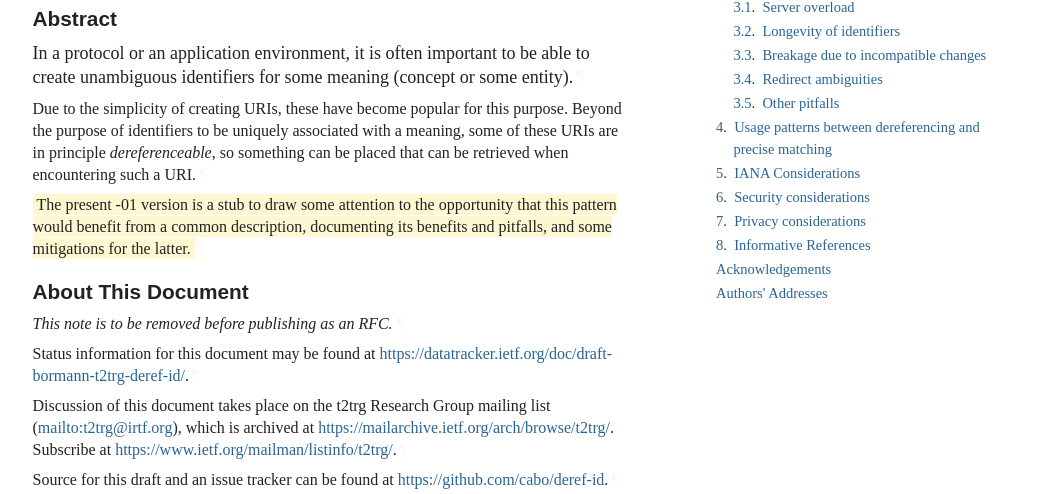
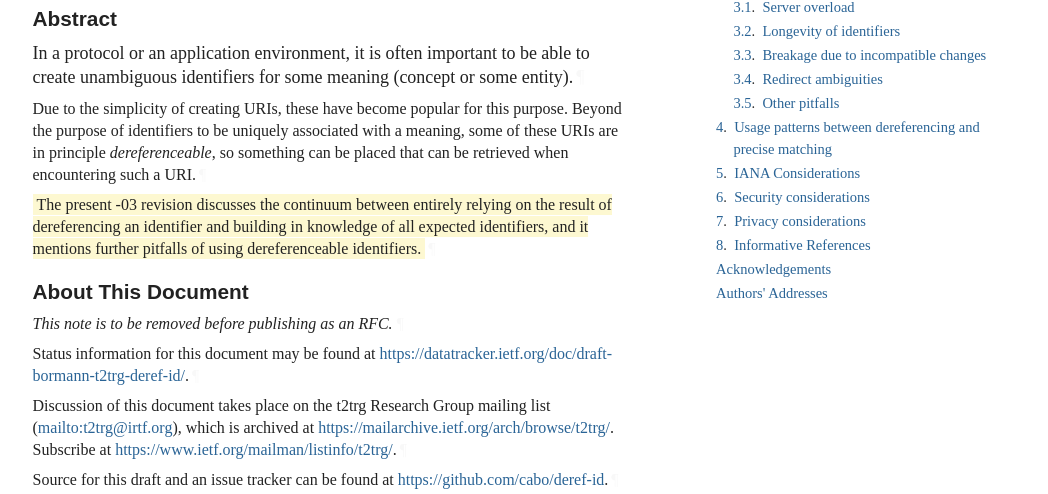
Before and after one commit to cabo/deref-id, a plain HTML site: page draft-bormann-t2trg-deref-id.html in a window 1280 px wide. Shown: the part 306-800 px from the top of the page, without its empty margins (92-1140 px from the left). Drawn offline with Linux system fonts and the light colour scheme; a web font is replaced by a local one.

Commit message:
Script updating gh-pages from 8cda47f. [ci skip]

```diff
--- a/draft-bormann-t2trg-deref-id.html
+++ b/draft-bormann-t2trg-deref-id.html
@@ -17,10 +17,10 @@ Beyond the purpose of identifiers to be uniquely associated with a
 meaning, some of these URIs are in principle  dereferenceable , so
 something can be placed that can be retrieved when encountering such a
 URI.
-       The present -01 version is a stub to draw some attention to the
-opportunity that this pattern would benefit from a common description,
-documenting its benefits and pitfalls, and some mitigations for the
-latter.
+       The present -03 revision discusses the continuum between
+entirely relying on the result of dereferencing an identifier and
+building in knowledge of all expected identifiers, and it mentions
+further pitfalls of using dereferenceable identifiers.
     " name="description">
 <meta content="xml2rfc 3.19.4" name="generator">
 <meta content="Internet-Draft" name="keyword">
@@ -1085,10 +1085,10 @@ Beyond the purpose of identifiers to be uniquely associated with a
 meaning, some of these URIs are in principle <em>dereferenceable</em>, so
 something can be placed that can be retrieved when encountering such a
 URI.<a href="#section-abstract-2" class="pilcrow">¶</a></p>
-<p id="section-abstract-3"><span class="cref" id="status">The present -01 version is a stub to draw some attention to the
-opportunity that this pattern would benefit from a common description,
-documenting its benefits and pitfalls, and some mitigations for the
-latter.</span><a href="#section-abstract-3" class="pilcrow">¶</a></p>
+<p id="section-abstract-3"><span class="cref" id="status">The present -03 revision discusses the continuum between
+entirely relying on the result of dereferencing an identifier and
+building in knowledge of all expected identifiers, and it mentions
+further pitfalls of using dereferenceable identifiers.</span><a href="#section-abstract-3" class="pilcrow">¶</a></p>
 </section>
 <section class="note rfcEditorRemove" id="section-note.1">
       <h2 id="name-about-this-document">
```
Also changed, not shown: draft-bormann-t2trg-deref-id.txt.
